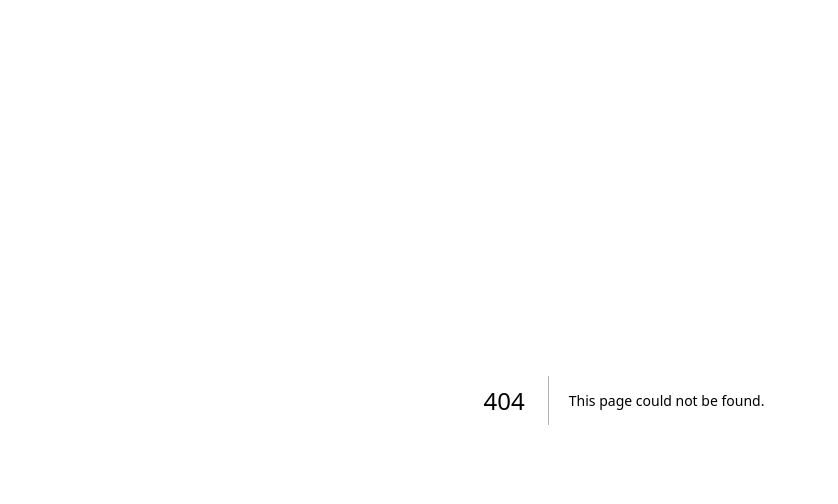
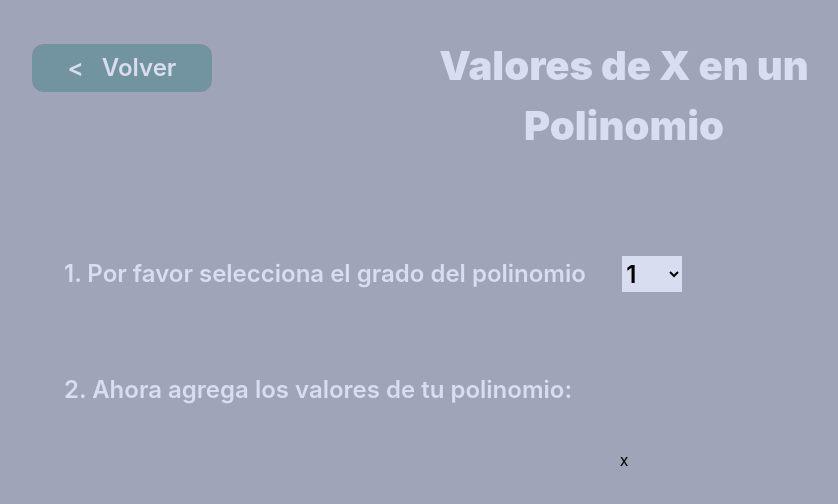
Before and after one commit to pipeotal89/Algebra-Calculator, a Next.js app: page /pages/valores-de-x-en-polinomio in a window 1280 px wide. Before the commit this address had no page. Shown: the top 504 px of the page, without its empty margins (16-854 px from the left). Built offline with nearby package versions, Linux system fonts and the light colour scheme.

Commit message:
Started development of first operation

```diff
--- /dev/null
+++ b/app/components/back-button.tsx
@@ -0,0 +1,23 @@
+"use client";
+
+import "../globals.css";
+import { useRouter } from "next/navigation";
+
+export default function BackButton() {
+  const router = useRouter();
+
+  return (
+    <div className="w-full h-12 my-4">
+      <div className="h-full mx-8 my-6 px-4">
+        <button
+          className="h-full w-45 px-8 rounded-xl text-left bg-tertiary-500 hover:bg-secondary-700 cursor-pointer"
+          onClick={() => router.push("/")}
+        >
+          <p className="text-center font-general text-button text-main-500">
+            &lt; &nbsp; Volver
+          </p>
+        </button>
+      </div>
+    </div>
+  );
+}
--- a/app/components/clickable-box.tsx
+++ b/app/components/clickable-box.tsx
@@ -1,14 +1,23 @@
+"use client";
+
 import "../globals.css";
+import { useRouter } from "next/navigation";
 
 interface ClickableBoxProps extends React.PropsWithChildren {
   operation: string;
+  url: string;
 }
 
-export default function ClickableBox({ operation }: ClickableBoxProps) {
+export default function ClickableBox({ operation, url }: ClickableBoxProps) {
+  const router = useRouter();
+
   return (
     <div className="w-full h-25">
       <div className="h-full mx-8 my-6 px-4">
-        <button className="h-full w-full px-8 rounded-xl bg-secondary-500 hover:bg-secondary-700 cursor-pointer">
+        <button
+          className="h-full w-full px-8 rounded-xl bg-secondary-500 hover:bg-secondary-700 cursor-pointer"
+          onClick={() => router.push("/pages" + url)}
+        >
           <div className="columns-2">
             <p className="text-left font-general text-button text-main-500">
               {operation}
--- a/app/page.tsx
+++ b/app/page.tsx
@@ -2,11 +2,11 @@ import "./globals.css";
 import ClickableBox from "./components/clickable-box";
 
 const operations = [
-  "Valores de X en un Polinomio",
-  "Sistemas simples de dos variables",
-  "Reemplazar variable en una función",
-  "Simplificar ecuaciones de una variable",
-  "Graficar una función de una variable",
+  ["Valores de X en un Polinomio", "/valores-de-x-en-polinomio"],
+  ["Sistemas simples de dos variables", "/sistemas-dos-variables"],
+  ["Reemplazar variable en una función", "/reemplazar-variable"],
+  ["Simplificar ecuaciones de una variable", "simplificar-ecuacion"],
+  ["Graficar una función de una variable", "graficar-funcion"],
 ];
 
 export default function Page() {
@@ -18,7 +18,7 @@ export default function Page() {
         </h1>
       </div>
       {operations.map((item) => (
-        <ClickableBox operation={item} key={item} />
+        <ClickableBox operation={item[0]} url={item[1]} key={item[1]} />
       ))}
     </div>
   );
--- /dev/null
+++ b/app/pages/valores-de-x-en-polinomio/page.tsx
@@ -0,0 +1,76 @@
+"use client";
+
+import "../../globals.css";
+import BackButton from "../../components/back-button";
+import { useState } from "react";
+
+export default function FirstOperation() {
+  const [selected, setSelected] = useState(1);
+  const handleChange = (e) => {
+    console.log(e.target.value);
+    setSelected(e.target.value);
+  };
+  return (
+    <div className="w-full min-h-screen bg-secondary-500">
+      <div className="w-full py-5">
+        <div className="columns-3 pb-10">
+          <BackButton />
+          <h1 className="pt-4 text-center font-general text-title text-main-500">
+            Valores de X en un Polinomio
+          </h1>
+        </div>
+        <div className="pl-20 w-full py-15 flex justify-left">
+          <h1 className="text-center font-general text-button text-main-500">
+            1. Por favor selecciona el grado del polinomio &nbsp; &nbsp; &nbsp;
+          </h1>
+          <select
+            name="selectedFruit"
+            className="text-button border-none bg-main-500 w-15"
+            value={selected}
+            onChange={(e) => handleChange(e)}
+          >
+            <option>1</option>
+            <option>2</option>
+            <option>3</option>
+            <option>4</option>
+            <option>5</option>
+          </select>
+        </div>
+        <div className="pl-20 w-full py-5 flex justify-left">
+          <h1 className="text-center font-general text-button text-main-500">
+            2. Ahora agrega los valores de tu polinomio:
+          </h1>
+        </div>
+        <div className="w-full py-5 px-50 flex justify-center">
+          <div className={`columns-${2 * (selected - 1) + 1} w-full`}>
+            <div className="w-full flex justify-center">
+              {selected >= 5 ? "x^5" : ""}
+            </div>
+            <div className="w-full flex justify-center">
+              {selected >= 5 ? "+" : ""}
+            </div>
+            <div className="w-full flex justify-center">
+              {selected >= 4 ? "x^4" : ""}
+            </div>
+            <div className="w-full flex justify-center">
+              {selected >= 4 ? "+" : ""}
+            </div>
+            <div className="w-full flex justify-center">
+              {selected >= 3 ? "x^3" : ""}
+            </div>
+            <div className="w-full flex justify-center">
+              {selected >= 3 ? "+" : ""}
+            </div>
+            <div className="w-full flex justify-center">
+              {selected >= 2 ? "x^2" : ""}
+            </div>
+            <div className="w-full flex justify-center">
+              {selected >= 2 ? "+" : ""}
+            </div>
+            <div className="w-full flex justify-center">x</div>
+          </div>
+        </div>
+      </div>
+    </div>
+  );
+}
--- a/package.json
+++ b/package.json
@@ -33,6 +33,7 @@
     "prettier-eslint": "^17.1.1",
     "react": "^19.2.7",
     "react-dom": "^19.2.7",
+    "react-dropdown": "^1.11.0",
     "tailwindcss": "^4.3.1"
   },
   "devDependencies": {
```
Also changed, not shown: 1 other file (tests, documents, lock files or other folders).
